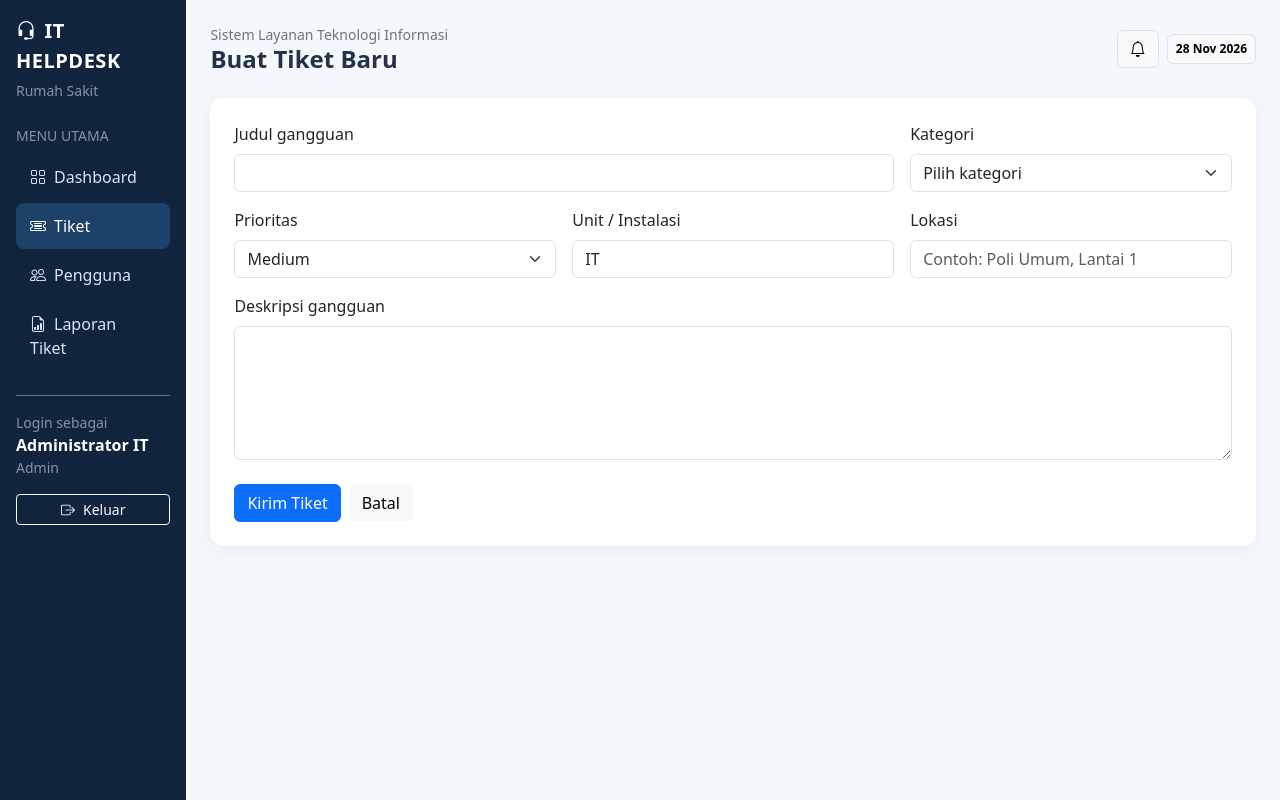
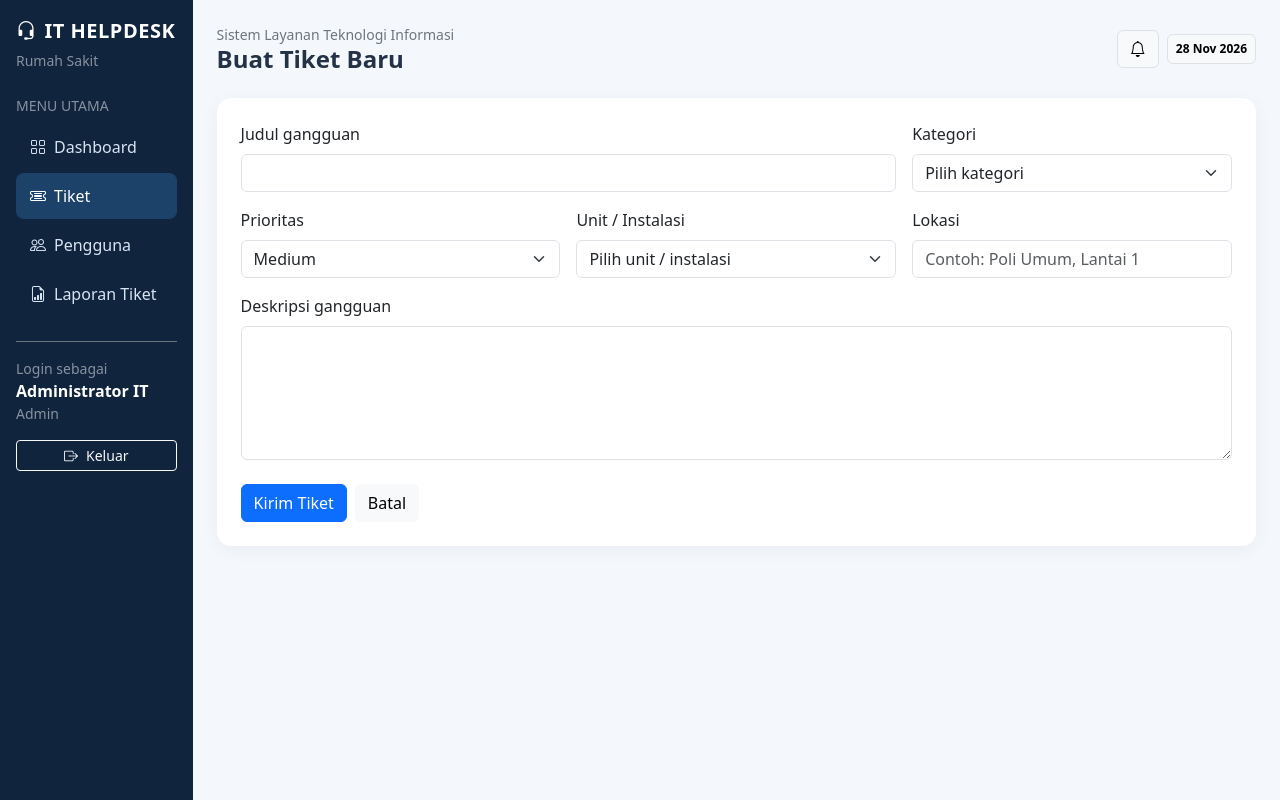
Before and after one commit to itumsb99-ctrl/Helpdesk, a Laravel app: page /tickets/create in a window 1280 px wide. Run offline with Laravel 12, Linux system fonts and the light colour scheme; a user stored in the database is signed in; data comes from the database, SQL or seed files in the repository; data that the repository does not hold is empty.

Commit message:
Use active unit dropdown in ticket form

```diff
--- a/resources/views/tickets/create.blade.php
+++ b/resources/views/tickets/create.blade.php
@@ -8,7 +8,7 @@
  <div class="col-md-8"><label class="form-label">Judul gangguan</label><input name="title" class="form-control" value="{{ old('title') }}" required></div>
  <div class="col-md-4"><label class="form-label">Kategori</label><select name="category_id" class="form-select" required><option value="">Pilih kategori</option>@foreach($categories as $c)<option value="{{ $c->id }}" @selected(old('category_id')==$c->id)>{{ $c->name }}</option>@endforeach</select></div>
  <div class="col-md-4"><label class="form-label">Prioritas</label><select name="priority" class="form-select" required>@foreach(['low'=>'Low','medium'=>'Medium','high'=>'High','critical'=>'Critical'] as $v=>$label)<option value="{{ $v }}" @selected(old('priority','medium')===$v)>{{ $label }}</option>@endforeach</select></div>
- <div class="col-md-4"><label class="form-label">Unit / Instalasi</label><input name="unit" class="form-control" value="{{ old('unit',auth()->user()->unit) }}" required></div>
+ <div class="col-md-4"><label class="form-label">Unit / Instalasi</label><select name="unit_id" class="form-select" required><option value="">Pilih unit / instalasi</option>@foreach($units as $unit)<option value="{{ $unit->id }}" @selected(old('unit_id')==$unit->id)>{{ $unit->name }}</option>@endforeach</select></div>
  <div class="col-md-4"><label class="form-label">Lokasi</label><input name="location" class="form-control" placeholder="Contoh: Poli Umum, Lantai 1" value="{{ old('location') }}" required></div>
  <div class="col-12"><label class="form-label">Deskripsi gangguan</label><textarea name="description" rows="5" class="form-control" required>{{ old('description') }}</textarea></div>
 </div>
```
